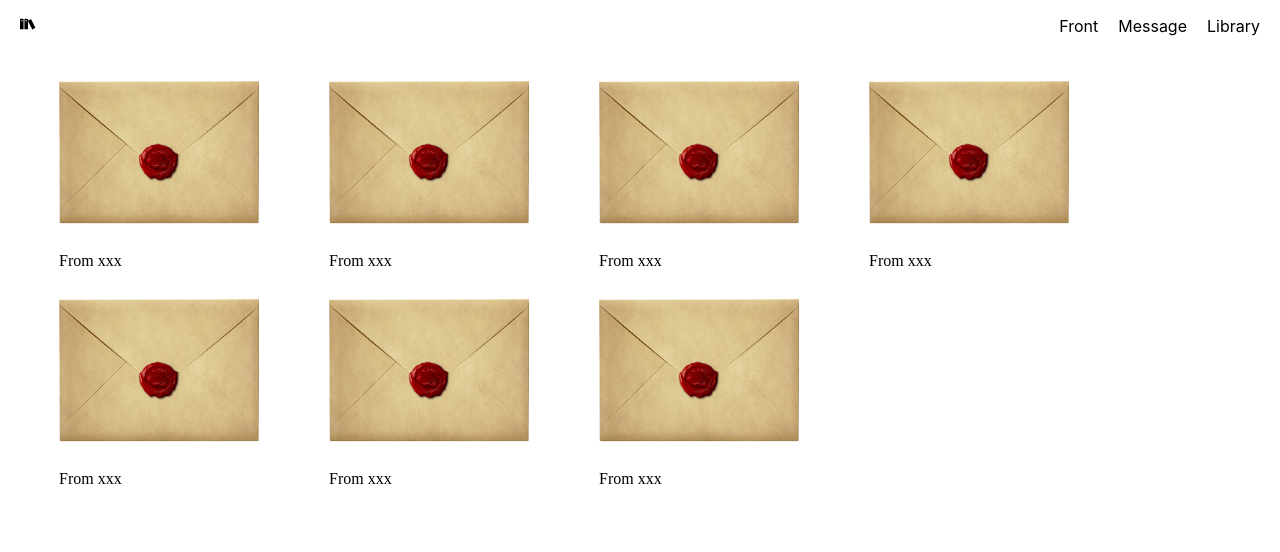
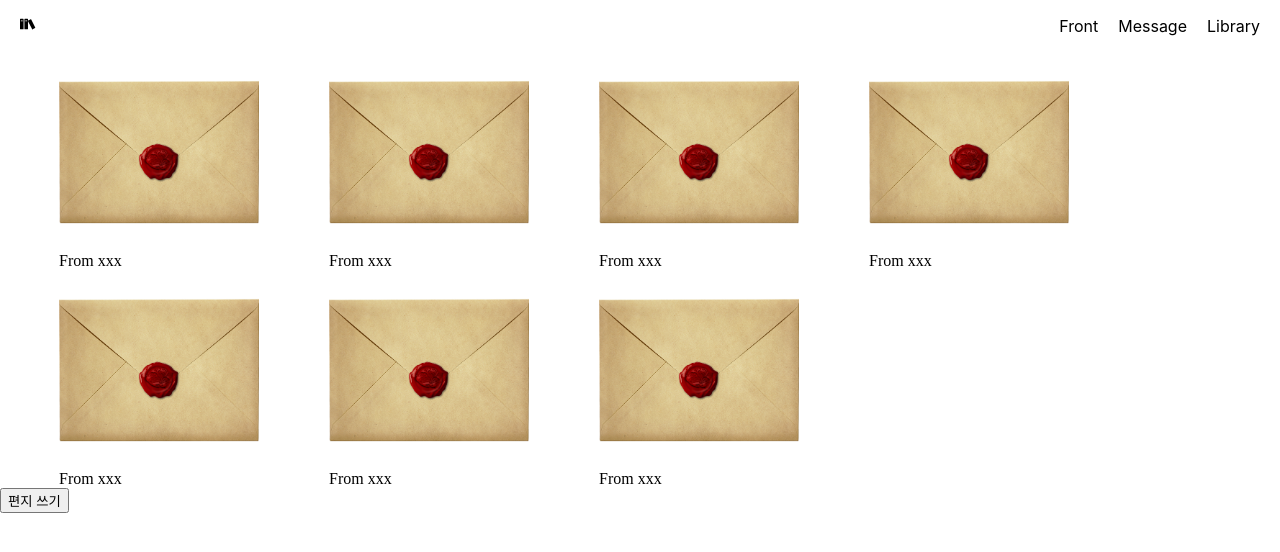
Before and after one commit to samweol/portfolio, a React (Create React App) app: page /message in a window 1280 px wide. Shown: the top 552 px of the page. Built offline with nearby package versions, Linux system fonts and the light colour scheme; a web font is replaced by a local one.

Commit message:
Feat: 편지쓰기 페이지 추가 및 navigate 설정

```diff
--- a/src/App.js
+++ b/src/App.js
@@ -3,6 +3,7 @@ import "./App.css";
 import Front from "./components/Front/index";
 import Home from "./components/Home/Home";
 import MessageBox from "./components/MessageBox";
+import WriteMessage from "./components/MessageBox/WriteMessage";
 
 function App() {
   return (
@@ -11,6 +12,7 @@ function App() {
         <Route path="/" element={<Home />}></Route>
         <Route path="/front" element={<Front />}></Route>
         <Route path="/message" element={<MessageBox />}></Route>
+        <Route path="/message/write" element={<WriteMessage />}></Route>
         {/* <Route path="*" element={<NotFound />}></Route> */}
       </Routes>
     </BrowserRouter>
--- a/src/components/MessageBox/MessageBox.module.css
+++ b/src/components/MessageBox/MessageBox.module.css
@@ -3,3 +3,7 @@
   flex-wrap: wrap;
   margin: 0 49px;
 }
+
+.writeBtn {
+  position: relative;
+}
--- /dev/null
+++ b/src/components/MessageBox/WriteMessage/index.jsx
@@ -0,0 +1,5 @@
+import React from "react";
+
+export default function WriteMessage() {
+  return <div>write</div>;
+}
--- a/src/components/MessageBox/index.jsx
+++ b/src/components/MessageBox/index.jsx
@@ -2,8 +2,10 @@ import React from "react";
 import Navbar from "../Home/Navbar";
 import Message from "./Message";
 import styles from "./MessageBox.module.css";
+import { useNavigate } from "react-router-dom";
 
 export default function MessageBox() {
+  const navigate = useNavigate();
   return (
     <>
       <Navbar />
@@ -16,6 +18,14 @@ export default function MessageBox() {
         <Message content="hello" sender="xxx" />
         <Message content="hello" sender="xxx" />
       </div>
+      <button
+        className={styles.writeBtn}
+        onClick={() => {
+          navigate("/message/write");
+        }}
+      >
+        편지 쓰기
+      </button>
     </>
   );
 }
```
